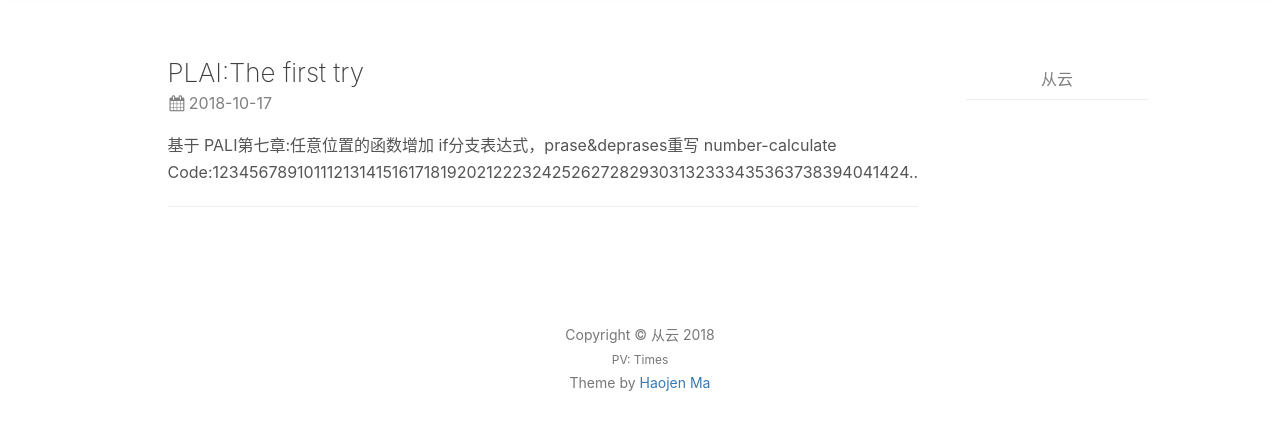
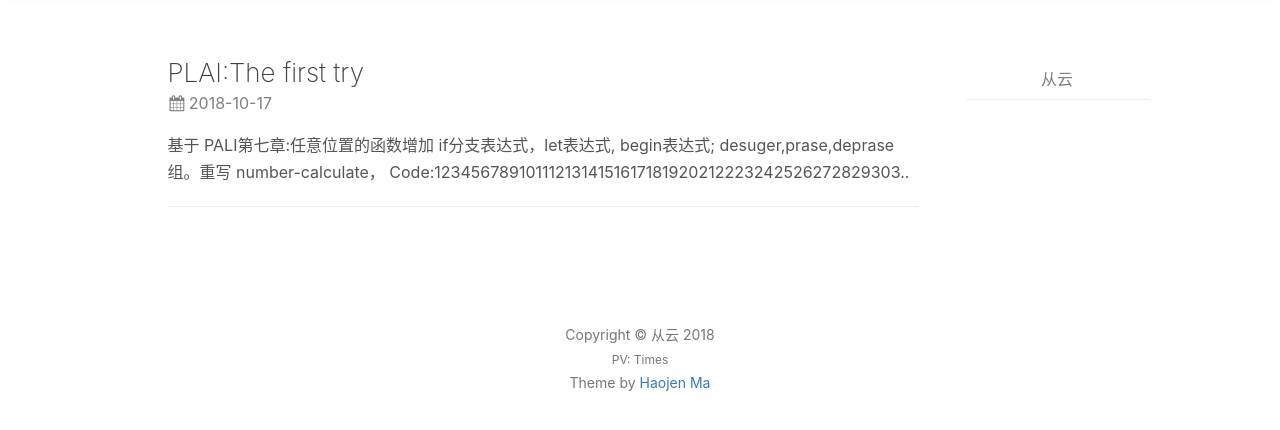
Before and after one commit to cong-yun/cong-yun.github.io, a plain HTML site: page archives/index.html in a window 1280 px wide. Shown: the part 64-494 px from the top of the page. Drawn offline with nearby package versions, Linux system fonts and the light colour scheme; some packages are replaced by stand-ins of ours; a script that the page names is missing.

Commit message:
Site updated: 2018-10-18 13:01:46

```diff
--- a/archives/index.html
+++ b/archives/index.html
@@ -155,8 +155,8 @@
 
         <div class="post-content-preview">
             <p>
-                基于 PALI第七章:任意位置的函数增加 if分支表达式，prase&amp;deprases重写 number-calculate
-Code:1234567891011121314151617181920212223242526272829303132333435363738394041424..
+                基于 PALI第七章:任意位置的函数增加 if分支表达式，let表达式, begin表达式; desuger,prase,deprase组。重写 number-calculate，
+Code:1234567891011121314151617181920212223242526272829303..
             </p>
         </div>
     </a>
```
Also changed, not shown: 2018/10/17/PLAI-The-first-try/index.html (+2 -2 lines), archives/2018/10/index.html (+2 -2 lines), archives/2018/index.html (+2 -2 lines), index.html (+2 -2 lines), tags/PLAI/index.html (+2 -2 lines).
